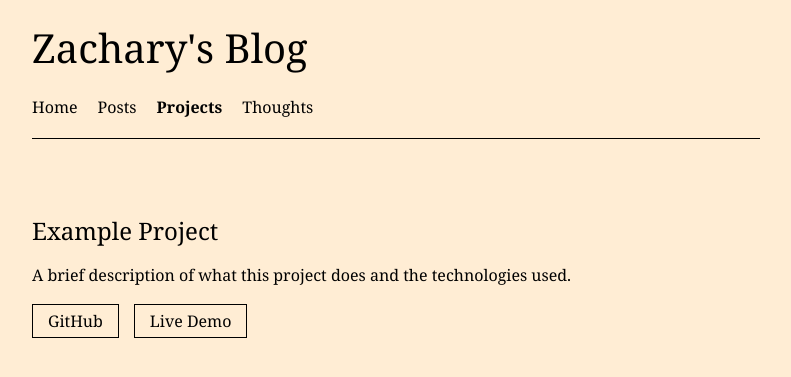
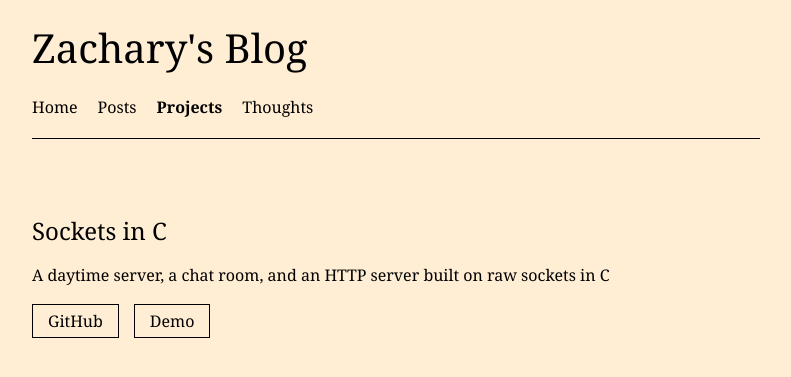
Before and after one commit to zevlo/zevlo.github.io, a Jekyll site: the page built from projects.html, in a window 1280 px wide. Shown: the top 377 px of the page, without its empty margins (244-1035 px from the left). Built offline with Jekyll 4.4.1, drawn with Linux system fonts in a browser that asks for light colours; part of the change alters nothing that is shown.

Commit message:
Add Sockets in C project entry with demo screenshot

````diff
--- a/_projects/example-project.md
+++ /dev/null
@@ -1,42 +0,0 @@
----
-layout: post
-title: "Example Project"
-date: 2025-11-14
-description: "A brief description of what this project does and the technologies used."
-github_url: "https://github.com/zevlo/example-project"
-demo_url: "https://example-project.demo"
----
-
-## About This Project
-
-This is an example project file written in markdown. You can write detailed documentation about your project here.
-
-### Technologies Used
-
-- Technology 1
-- Technology 2
-- Technology 3
-
-### Features
-
-1. Feature one
-2. Feature two
-3. Feature three
-
-### What I Learned
-
-Share what you learned while building this project. This is a great way to document your growth!
-
-### Code Example
-
-```javascript
-function exampleFunction() {
-    console.log("Example code from your project");
-}
-```
-
-## Future Improvements
-
-- Improvement idea 1
-- Improvement idea 2
-- Improvement idea 3
--- /dev/null
+++ b/_projects/sockets-in-c.md
@@ -0,0 +1,26 @@
+---
+layout: post
+title: "Sockets in C"
+date: 2025-11-14
+description: "A daytime server, a chat room, and an HTTP server built on raw sockets in C"
+github_url: "https://github.com/zevlo/sockets"
+demo_url: "/assets/images/sockets-demo.png"
+---
+
+## About This Project
+
+Three TCP servers built in C, each one layer above the last: a daytime
+server, a multi-client chat room using select(), and a static HTTP web
+server that serves files from www/ with request parsing and a traversal guard.
+
+Source: [github.com/zevlo/sockets](https://github.com/zevlo/sockets)
+
+Screenshot: [the web server's self-referential index page](/assets/images/sockets-demo.png)
+
+### Technologies Used
+
+- C
+- BSD sockets API
+- select() I/O multiplexing
+- pthreads
+- HTTP/1.1
--- a/projects.html
+++ b/projects.html
@@ -10,7 +10,7 @@ title: Projects
         {% if project.github_url or project.demo_url %}
         <div class="project-links">
             {% if project.github_url %}<a href="{{ project.github_url }}" target="_blank">GitHub</a>{% endif %}
-            {% if project.demo_url %}<a href="{{ project.demo_url }}" target="_blank">Live Demo</a>{% endif %}
+            {% if project.demo_url %}<a href="{{ project.demo_url }}" target="_blank">Demo</a>{% endif %}
         </div>
         {% endif %}
     </article>
````
Also changed, not shown: assets/images/sockets-demo.png (added).
